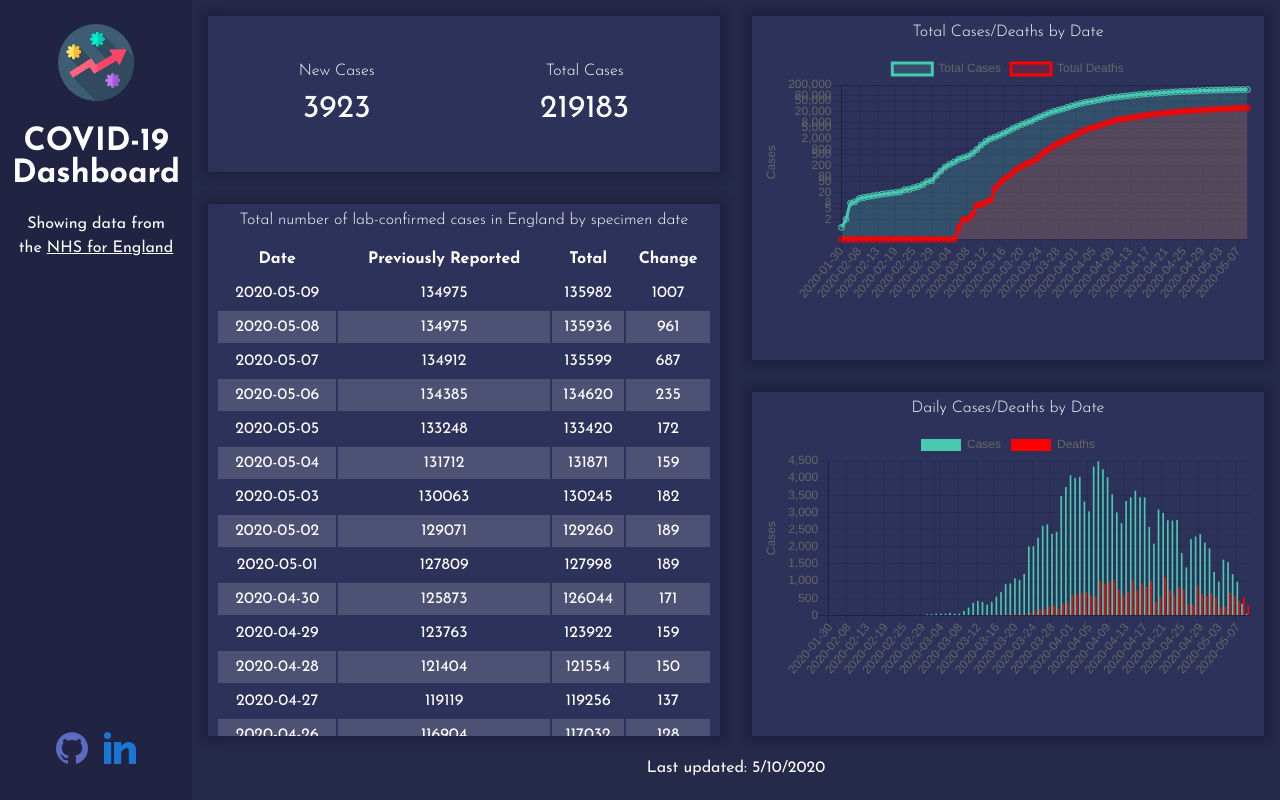
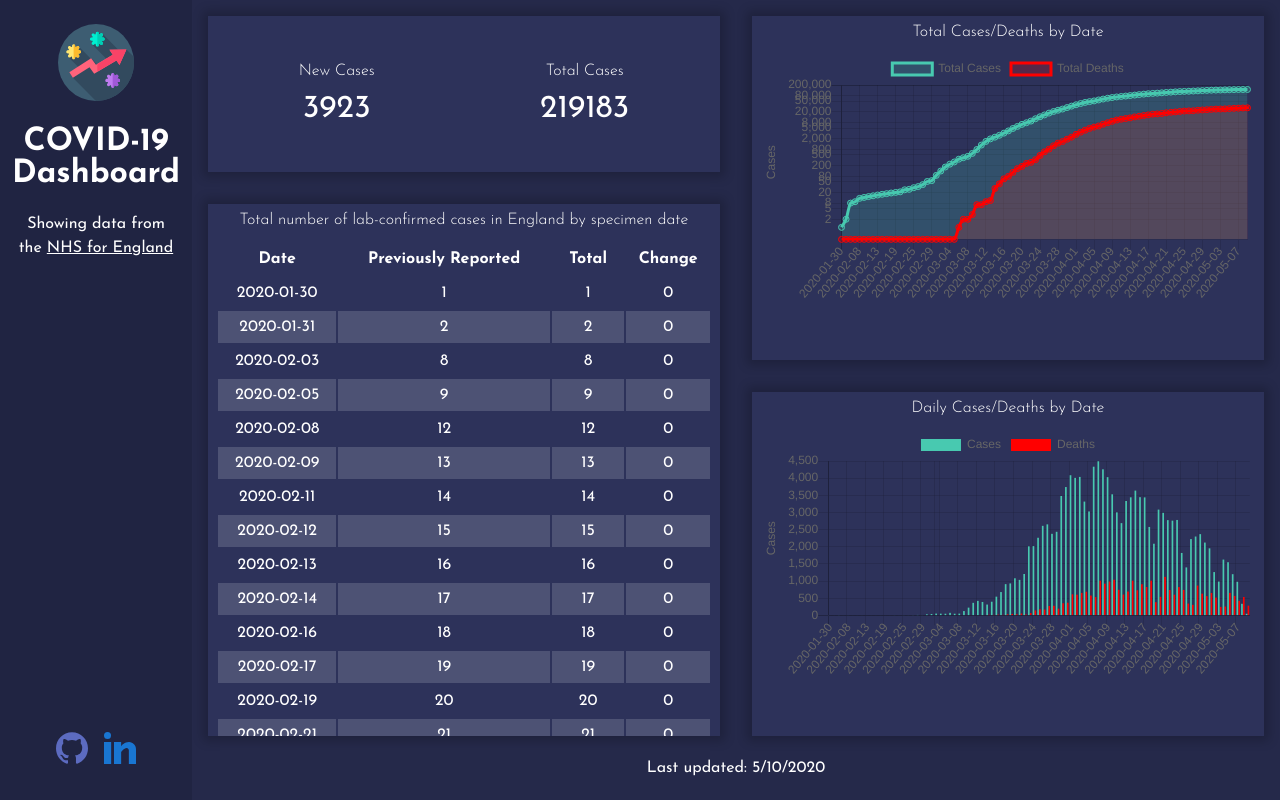
Before and after one commit to Cryptic-Orange/covid-dashboard, a React (Create React App) app: page / in a window 1280 px wide. Built offline with nearby package versions, Linux system fonts and the light colour scheme.

Commit message:
Fix data order

```diff
--- a/src/components/case-history.chart.js
+++ b/src/components/case-history.chart.js
@@ -21,13 +21,12 @@ class CaseHistoryChart extends Component {
   };
 
   getChartData = () => {
-    let rows = this.props.rows.reverse();
+    let rows = this.props.rows;
 
     if (!this.props.deaths) return;
 
     let deaths = this.props.deaths
-      .filter((x) => x.areaName === "England")
-      .reverse();
+      .filter((x) => x.areaName === "England");
 
     let labels = this.getLabels(rows);
 
--- a/src/components/dashboard.js
+++ b/src/components/dashboard.js
@@ -19,6 +19,9 @@ class Dashboard extends Component {
       fetch("/data/coronavirus-deaths_latest.json"),
     ]).then((responses) => {
       Promise.all([responses[0].json(), responses[1].json()]).then((values) => {
+        values[0].countries.reverse();
+        values[1].countries.reverse();
+
         this.setState({ data: values[0] });
         this.setState({ deathsData: values[1] });
         this.setState({ loaded: true });
```
